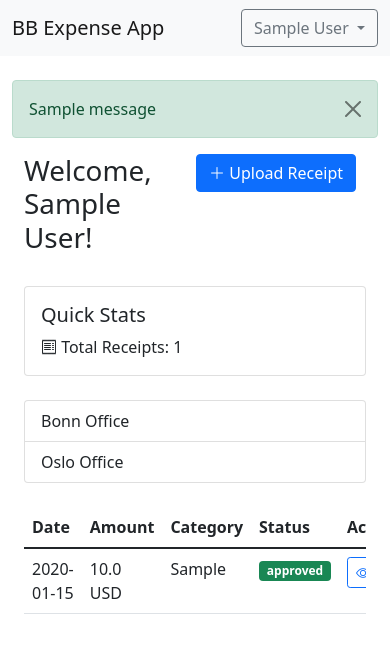
After one commit to ThomasKLA10/expense-app, a Flask app: page /dashboard in a window 390 px wide. The commit adds this page. Shown: the top 653 px of the page. Run offline with Flask 3, Linux system fonts and the light colour scheme; a user stored in the database is signed in; tables that the repository leaves empty hold one stand-in row (values such as "Sample post"); one stand-in notice (Sample message) is shown; some libraries are stand-ins or nearby versions.

Commit message:
Implement Google OAuth and UI improvements
- Add Google OAuth authentication
- Create dashboard template with conditional elements
- Improve welcome page styling and layout
- Separate CSS into dedicated file
- Add responsive design elements
- Fix navigation bar visibility
- Update upload button behavior based on receipts

```diff
--- a/app/config.py
+++ b/app/config.py
@@ -4,7 +4,11 @@ from dotenv import load_dotenv
 load_dotenv()
 
 class Config:
-    SECRET_KEY = os.environ.get('SECRET_KEY') or 'dev-key-please-change'
+    SECRET_KEY = os.environ.get('SECRET_KEY') or 'dev'
     SQLALCHEMY_DATABASE_URI = os.environ.get('DATABASE_URL')
     SQLALCHEMY_TRACK_MODIFICATIONS = False
     UPLOAD_FOLDER = os.path.join(os.path.dirname(os.path.dirname(__file__)), 'app/uploads')
+
+    # Google OAuth credentials
+    GOOGLE_CLIENT_ID = os.environ.get('GOOGLE_CLIENT_ID')
+    GOOGLE_CLIENT_SECRET = os.environ.get('GOOGLE_CLIENT_SECRET')
--- a/app/models.py
+++ b/app/models.py
@@ -1,4 +1,4 @@
-from . import db, login_manager
+from .extensions import db, login_manager
 from flask_login import UserMixin
 from datetime import datetime
 
--- a/app/routes.py
+++ b/app/routes.py
@@ -4,6 +4,7 @@ import os
 from datetime import datetime
 from . import db
 from .models import Receipt
+from flask_login import login_required, current_user
 
 main = Blueprint('main', __name__)
 
@@ -13,14 +14,29 @@ def allowed_file(filename):
 
 @main.route('/')
 def index():
+    if current_user.is_authenticated:
+        return redirect(url_for('main.dashboard'))
     return render_template('index.html')
 
+@main.route('/dashboard')
+@login_required
+def dashboard():
+    receipts = Receipt.query.filter_by(user_id=current_user.id)\
+                          .order_by(Receipt.date_submitted.desc())\
+                          .all()
+    return render_template('dashboard.html', receipts=receipts)
+
 @main.route('/office/<location>')
+@login_required
 def office(location):
-    receipts = Receipt.query.filter_by(office=location).order_by(Receipt.date_submitted.desc()).all()
-    return render_template('office.html', location=location, receipts=receipts)
+    receipts = Receipt.query.filter_by(
+        office=location,
+        user_id=current_user.id
+    ).order_by(Receipt.date_submitted.desc()).all()
+    return render_template('office.html', receipts=receipts, location=location)
 
 @main.route('/upload', methods=['GET', 'POST'])
+@login_required
 def upload():
     if request.method == 'POST':
         try:
@@ -65,7 +81,7 @@ def upload():
                     category=category,
                     file_path=filename,
                     office=request.args.get('office', 'bonn'),
-                    **travel_data  # Add travel data if present
+                    user_id=current_user.id  # Add user_id to receipt
                 )
 
                 db.session.add(receipt)
--- a/app/templates/base.html
+++ b/app/templates/base.html
@@ -1,27 +1,48 @@
 <!DOCTYPE html>
-<html>
+<html lang="en">
 <head>
-    <title>Expense App</title>
+    <meta charset="UTF-8">
+    <meta name="viewport" content="width=device-width, initial-scale=1.0">
+    <title>BB Expense App</title>
     <link href="https://cdn.jsdelivr.net/npm/bootstrap@5.1.3/dist/css/bootstrap.min.css" rel="stylesheet">
-    <link rel="stylesheet" href="https://cdn.jsdelivr.net/gh/lipis/flag-icons@6.11.0/css/flag-icons.min.css"/>
-    <link rel="stylesheet" href="{{ url_for('static', filename='css/main.css') }}">
+    <link rel="stylesheet" href="https://cdn.jsdelivr.net/npm/bootstrap-icons@1.7.2/font/bootstrap-icons.css">
     <link rel="stylesheet" href="{{ url_for('static', filename='css/forms.css') }}">
-    <link rel="stylesheet" href="https://cdn.jsdelivr.net/npm/bootstrap-icons@1.7.2/font/bootstrap-icons.css">
 </head>
 <body>
-    {% if request.endpoint != 'main.index' %}
+    {% if current_user.is_authenticated %}
     <nav class="navbar navbar-expand-lg navbar-light bg-light">
         <div class="container">
-            <a class="navbar-brand" href="/">Expense App</a>
+            <a class="navbar-brand" href="{{ url_for('main.index') }}">BB Expense App</a>
+            <div class="ms-auto">
+                <div class="dropdown">
+                    <button class="btn btn-outline-secondary dropdown-toggle" type="button" id="userDropdown" data-bs-toggle="dropdown">
+                        {{ current_user.name }}
+                    </button>
+                    <ul class="dropdown-menu dropdown-menu-end">
+                        <li><a class="dropdown-item" href="{{ url_for('auth.logout') }}">Logout</a></li>
+                    </ul>
+                </div>
+            </div>
         </div>
     </nav>
     {% endif %}
+
     <div class="container mt-4">
+        {% with messages = get_flashed_messages(with_categories=true) %}
+            {% if messages %}
+                {% for category, message in messages %}
+                    <div class="alert alert-{{ category }} alert-dismissible fade show" role="alert">
+                        {{ message }}
+                        <button type="button" class="btn-close" data-bs-dismiss="alert" aria-label="Close"></button>
+                    </div>
+                {% endfor %}
+            {% endif %}
+        {% endwith %}
+
         {% block content %}{% endblock %}
     </div>
 
     <script src="https://cdn.jsdelivr.net/npm/bootstrap@5.1.3/dist/js/bootstrap.bundle.min.js"></script>
-    <script src="{{ url_for('static', filename='js/currency.js') }}"></script>
-    <script src="{{ url_for('static', filename='js/upload.js') }}"></script>
+    {% block scripts %}{% endblock %}
 </body>
 </html>
--- /dev/null
+++ b/app/templates/dashboard.html
@@ -0,0 +1,89 @@
+{% extends "base.html" %}
+
+{% block content %}
+<div class="container">
+    <div class="row mb-4">
+        <div class="col">
+            <h1>Welcome, {{ current_user.name }}!</h1>
+        </div>
+        {% if receipts %}
+        <div class="col-auto">
+            <a href="{{ url_for('main.upload') }}" class="btn btn-primary">
+                <i class="bi bi-plus-lg"></i> Upload Receipt
+            </a>
+        </div>
+        {% endif %}
+    </div>
+
+    <div class="row">
+        <div class="col-md-3">
+            <div class="card mb-4">
+                <div class="card-body">
+                    <h5 class="card-title">Quick Stats</h5>
+                    <p class="card-text">
+                        <i class="bi bi-receipt"></i> Total Receipts: {{ receipts|length if receipts else 0 }}
+                    </p>
+                </div>
+            </div>
+
+            <div class="list-group mb-4">
+                <a href="{{ url_for('main.office', location='bonn') }}"
+                   class="list-group-item list-group-item-action {% if location == 'bonn' %}active{% endif %}">
+                    Bonn Office
+                </a>
+                <a href="{{ url_for('main.office', location='oslo') }}"
+                   class="list-group-item list-group-item-action {% if location == 'oslo' %}active{% endif %}">
+                    Oslo Office
+                </a>
+            </div>
+        </div>
+
+        <div class="col-md-9">
+            {% if receipts %}
+            <div class="table-responsive">
+                <table class="table table-hover">
+                    <thead>
+                        <tr>
+                            <th>Date</th>
+                            <th>Amount</th>
+                            <th>Category</th>
+                            <th>Status</th>
+                            <th>Actions</th>
+                        </tr>
+                    </thead>
+                    <tbody>
+                        {% for receipt in receipts %}
+                        <tr>
+                            <td>{{ receipt.date_submitted.strftime('%Y-%m-%d') }}</td>
+                            <td>{{ receipt.amount }} {{ receipt.currency }}</td>
+                            <td>{{ receipt.category }}</td>
+                            <td>
+                                <span class="badge bg-{{ 'success' if receipt.status == 'approved'
+                                                    else 'warning' if receipt.status == 'pending'
+                                                    else 'danger' }}">
+                                    {{ receipt.status }}
+                                </span>
+                            </td>
+                            <td>
+                                <a href="#" class="btn btn-sm btn-outline-primary">
+                                    <i class="bi bi-eye"></i>
+                                </a>
+                            </td>
+                        </tr>
+                        {% endfor %}
+                    </tbody>
+                </table>
+            </div>
+            {% else %}
+            <div class="text-center py-5">
+                <h3>No receipts yet</h3>
+                <p class="text-muted">Start by uploading your first receipt!</p>
+                <a href="{{ url_for('main.upload') }}" class="btn btn-primary">
+                    <i class="bi bi-plus-lg"></i> Upload Receipt
+                </a>
+            </div>
+            {% endif %}
+        </div>
+    </div>
+</div>
+{% endblock %}
--- a/docker-compose.yml
+++ b/docker-compose.yml
@@ -7,6 +7,9 @@ services:
     environment:
       - DATABASE_URL=postgresql://postgres:postgres@db:5432/expense_app
       - POSTGRES_PASSWORD=postgres
+      - GOOGLE_CLIENT_ID=${GOOGLE_CLIENT_ID}
+      - GOOGLE_CLIENT_SECRET=${GOOGLE_CLIENT_SECRET}
+      - SECRET_KEY=${SECRET_KEY}
     depends_on:
       - db
     volumes:
--- a/requirements.txt
+++ b/requirements.txt
@@ -24,3 +24,4 @@ typing_extensions==4.12.2
 urllib3==2.2.3
 URLObject==2.4.3
 Werkzeug==3.1.3
+python-dotenv==1.0.0
```
Also changed, not shown: app/__init__.py (+7 -20 lines), app/auth.py (added, +47 -0 lines), app/extensions.py (added, +7 -0 lines), app/oauth.py (added, +126 -0 lines), app/static/css/style.css (added, +46 -0 lines), app/templates/index.html (+11 -10 lines), app/static/img/google_signin.png (added), 1 other file.
